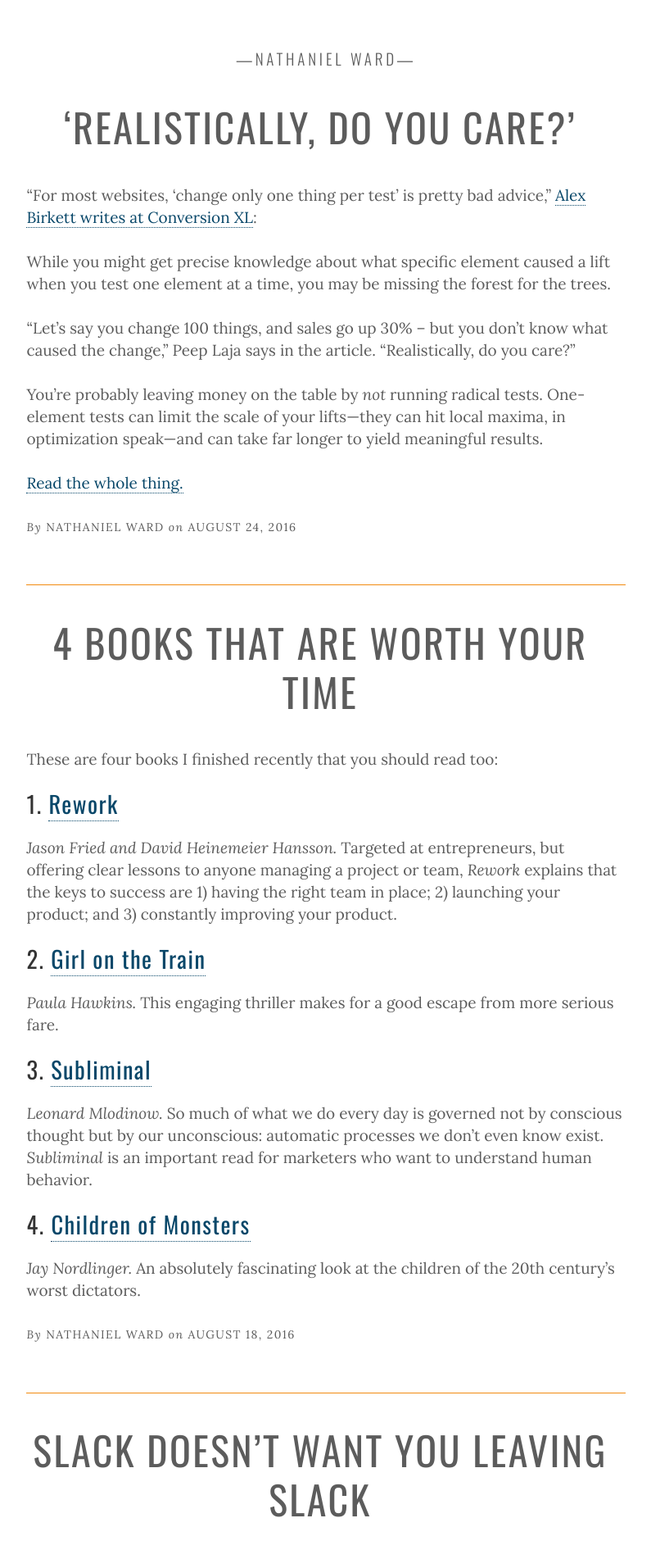
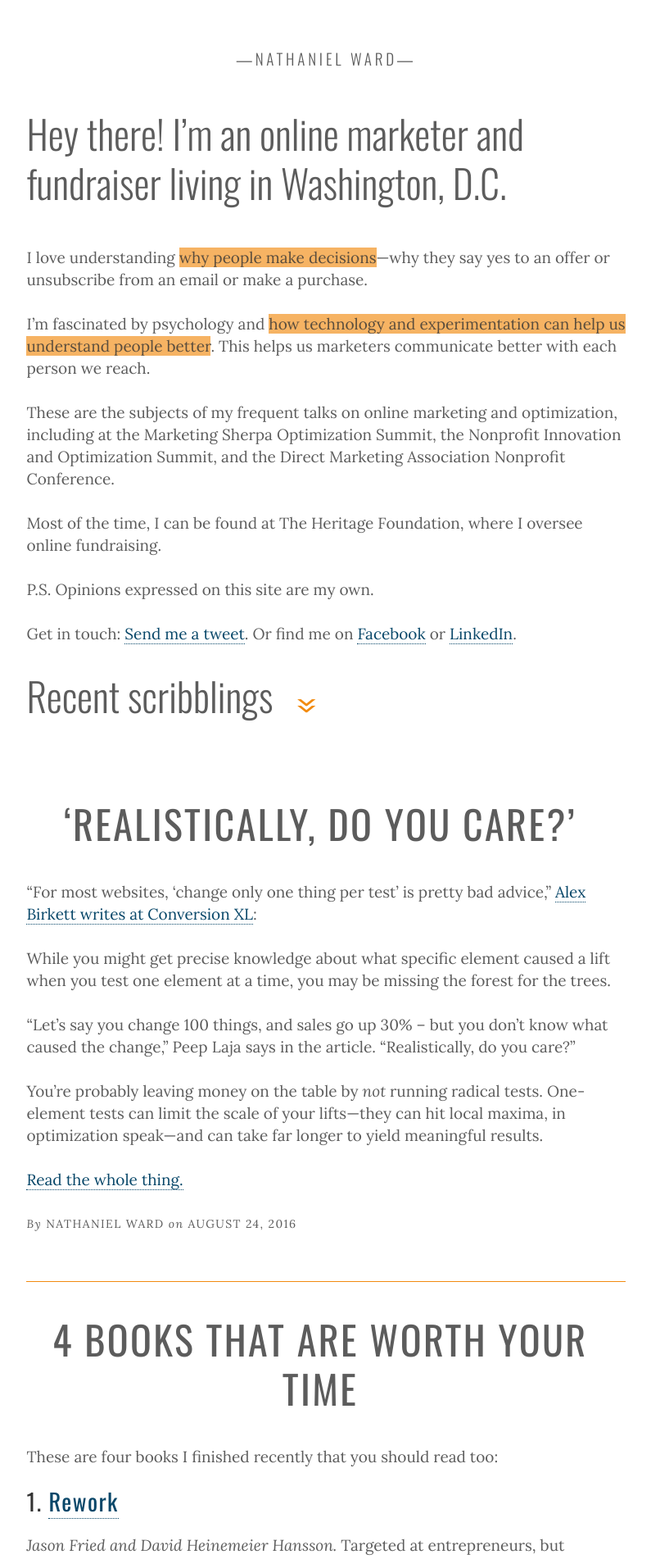
Before and after one commit to nathanielward/nathanielward.github.io, a Jekyll site: the page built from index.html, in a window 1280 px wide. Shown: the top 1902 px of the page at 82% size, without its empty margins (267-1062 px from the left). Built offline with Jekyll 4.4.1, drawn with Linux system fonts in a browser that asks for light colours; the list of posts is cut into pages by our own code.

Commit message:
New homepage treatment
Include a bio on the homepage to better orient people when they arrive.

```diff
--- /dev/null
+++ b/_includes/home.md
@@ -0,0 +1,17 @@
+# Hey there! I'm an online marketer and fundraiser living in Washington, D.C.
+
+I love understanding *why people make decisions*---why they say yes to an offer or unsubscribe from an email or make a purchase.
+
+I'm fascinated by psychology and *how technology and experimentation can help us understand people better*. This helps us marketers communicate better with each person we reach.
+
+These are the subjects of my frequent talks on online marketing and optimization, including at the Marketing Sherpa Optimization Summit, the Nonprofit Innovation and Optimization Summit, and the Direct Marketing Association Nonprofit Conference.
+
+Most of the time, I can be found at The Heritage Foundation, where I oversee online fundraising.
+
+P.S. Opinions expressed on this site are my own.
+
+Get in touch: [Send me a tweet][2]. Or find me on [Facebook][3] or [LinkedIn][4].
+
+ [2]: https://twitter.com/?status=Hey,%20@nathanielward%20 "Send me a tweet"
+ [3]: https://www.facebook.com/nathanielward "Find me on Facebook"
+ [4]: http://www.linkedin.com/in/nathanieleward/ "Use LinkedIn if you must"
--- a/_sass/_ui.scss
+++ b/_sass/_ui.scss
@@ -84,6 +84,27 @@
    width: 98%;
    letter-spacing: $base-letter-spacing/2;
 }
+
+	.intro h1 {
+		text-transform: none;
+		text-align: left;
+		color: $text-color;
+		letter-spacing: 0em;
+		font-weight: 200;
+		}
+
+	.recent {
+		margin-bottom: 2em;
+		}
+
+	.recent:after {
+		content: "\00BB";
+		padding-left: 0.5em;
+		margin-left: 0.5em;
+		display: inline-block;
+		color: $highlight-color;
+		transform:rotate(90deg);
+		}
 
 h2 {
    font-size: $h2-size;
@@ -246,6 +267,11 @@
 	font-style: italic;
 	}
 
+	.intro em, intro i {
+		font-style: normal;
+		background-color: rgba($highlight-color, 0.65);
+		}
+
 .meta-ital {
 	text-transform: none;
 	font-style: italic;
--- a/index.html
+++ b/index.html
@@ -1,6 +1,17 @@
 ---
 layout: default
 ---
+
+	{% if page.url == "/" %}
+	<div class="grid__item one-whole intro">
+		<article class="post_content"><section class="post_content_main">
+		{% capture home_content %}{% include home.md %}{% endcapture %}
+		{{ home_content | markdownify }}
+		</section></article>
+
+		<h1 class="recent">Recent scribblings</h1>
+	</div>
+	{% endif %}
 
 	<div class="grid__item one-whole">
   	{% for post in paginator.posts %}
```
